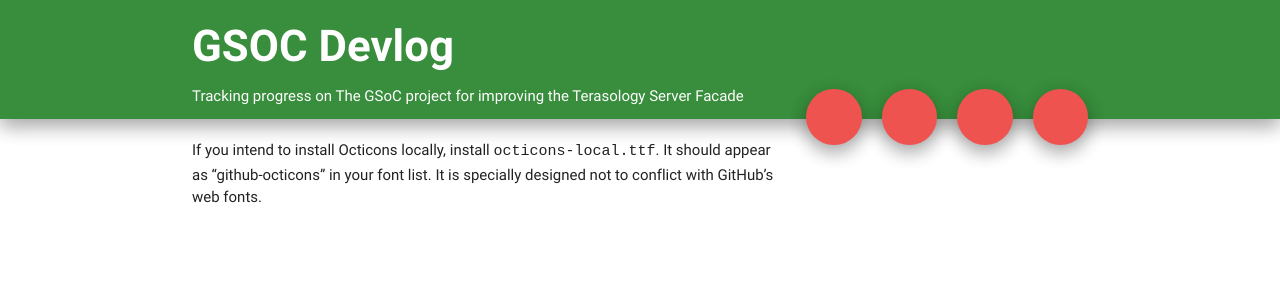
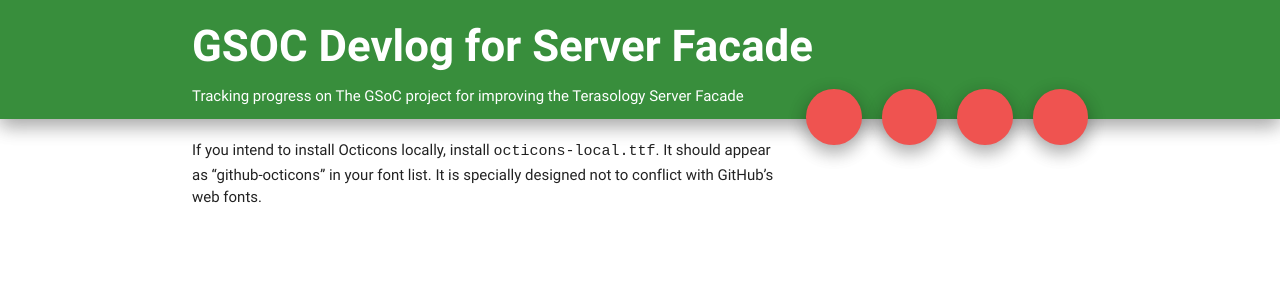
Before and after one commit to gianluca-nitti/Inei1.github.io, a Jekyll site: the page built from css/octicons/README.md, in a window 1280 px wide. Shown: the top 300 px of the page. Built offline with Jekyll 4.4.1, drawn with Linux system fonts in a browser that asks for light colours; nearby versions of some CDN libraries; our own code applies the rules of GitHub Pages for plain Markdown files; library files that are not in the unit come from our copies.

Commit message:
Fix broken links

```diff
--- a/_config.yml
+++ b/_config.yml
@@ -16,14 +16,14 @@
 # in the templates via {{ site.myvariable  }}.
 
 name: Neil Moon
-title: GSOC Devlog
+title: GSOC Devlog for Server Facade
 description: Tracking progress on The GSoC project for improving the Terasology Server Facade
 
 gh_name: Inei1
-gh_commits: https://www.github.com/MovingBlocks/ServerFacade/commits/?author=Inei1
-gh_prs: https://github.com/MovingBlocks/ServerFacade/pulls?utf8=%E2%9C%93&q=is:pr+author:Inei1
-gh_issues: https://github.com/MovingBlocks/ServerFacade/issues?utf8=%E2%9C%93&q=is:issue+author:Inei1
-gh_project: https://www.github.com/MovingBlocks/ServerFacade
+gh_commits: https://www.github.com/MovingBlocks/FacadeServer/commits/?author=Inei1
+gh_prs: https://github.com/MovingBlocks/FacadeServer/pulls?utf8=%E2%9C%93&q=is:pr+author:Inei1
+gh_issues: https://github.com/MovingBlocks/FacadeServer/issues?utf8=%E2%9C%93&q=is:issue+author:Inei1
+gh_project: https://www.github.com/MovingBlocks/FacadeServer
 
 # -------------------------------------
 # Build Settings
```
